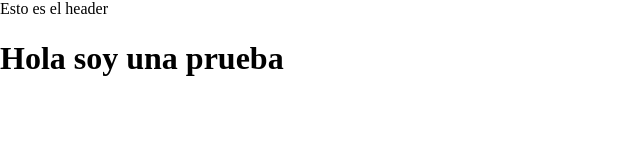
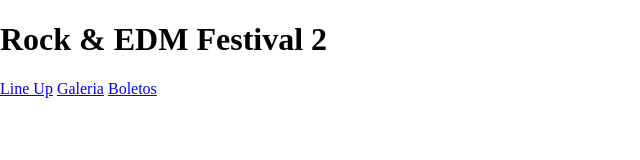
Before and after one commit to Lekanda/festival, a website: page index.html in a window 1280 px wide. Shown: the whole page, without its empty margins (0-640 px from the left). Drawn offline with Linux system fonts and the light colour scheme; a web font is replaced by a local one.

Commit message:
Crear HTML del Header.

```diff
--- a/index.html
+++ b/index.html
@@ -11,7 +11,15 @@
     <link rel="stylesheet" href="build/css/app.css">
 </head>
 <body>
-    <header>Esto es el header</header>
-    <h1>Hola soy una prueba</h1>
+    <header class="header">
+        <div class="contenedor contenido-header">
+            <h1>Rock & EDM Festival 2</h1>
+            <nav class="navegacion-principal">
+                <a href="#">Line Up</a>
+                <a href="#">Galeria</a>
+                <a href="#">Boletos</a>
+            </nav>
+        </div>
+    </header>
 </body>
 </html>
```
